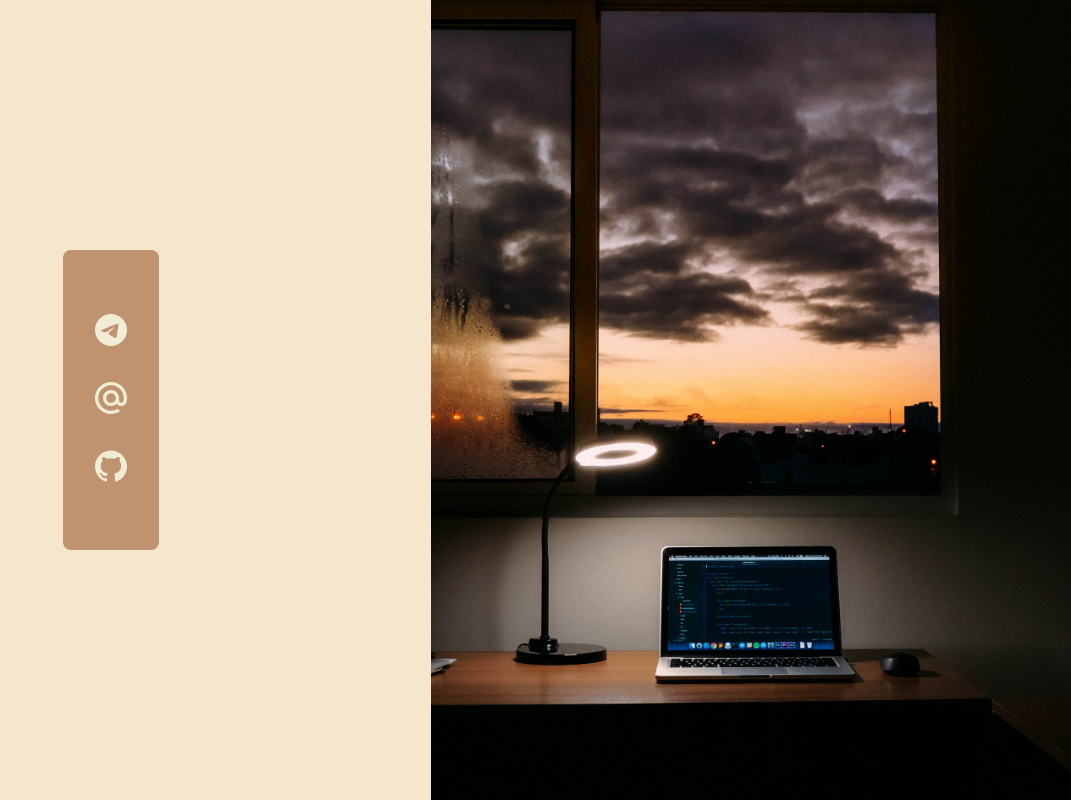
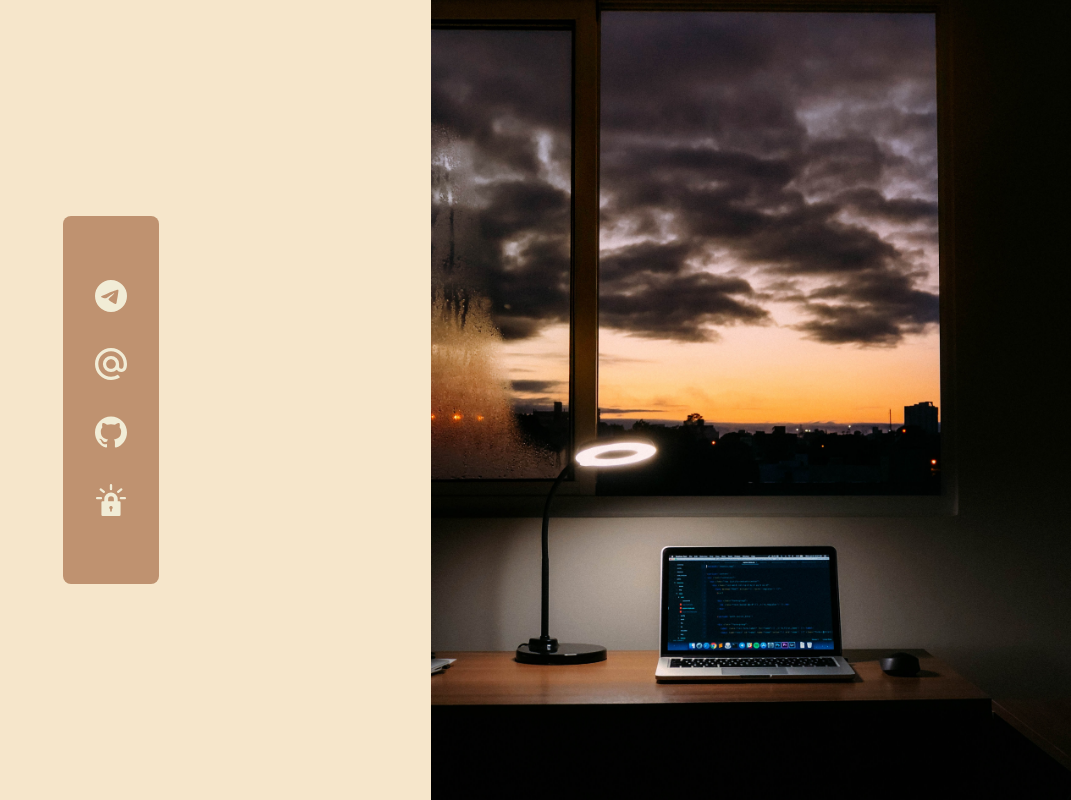
Before and after one commit to mi444k/web, a plain HTML site: page index.html in a window 1280 px wide. Shown: the whole page, without its empty margins (209-1280 px from the left). Drawn offline with Linux system fonts and the light colour scheme.

Commit message:
update web

```diff
--- a/index.html
+++ b/index.html
@@ -20,6 +20,9 @@
           <div class="row">
             <a href="https://github.com/mi444k/" target="_blank"><img src="images/github.svg" /></a>
           </div>
+          <div class="row">
+            <a href="https://mi444k.com/files/ZxeZmeZ9o.ZcZto" target="_blank"><img src="images/crypt.svg" /></a>
+          </div>
         </div>
       </div>
       <div class="right"></div>
```
Also changed, not shown: images/crypt.svg (added).
